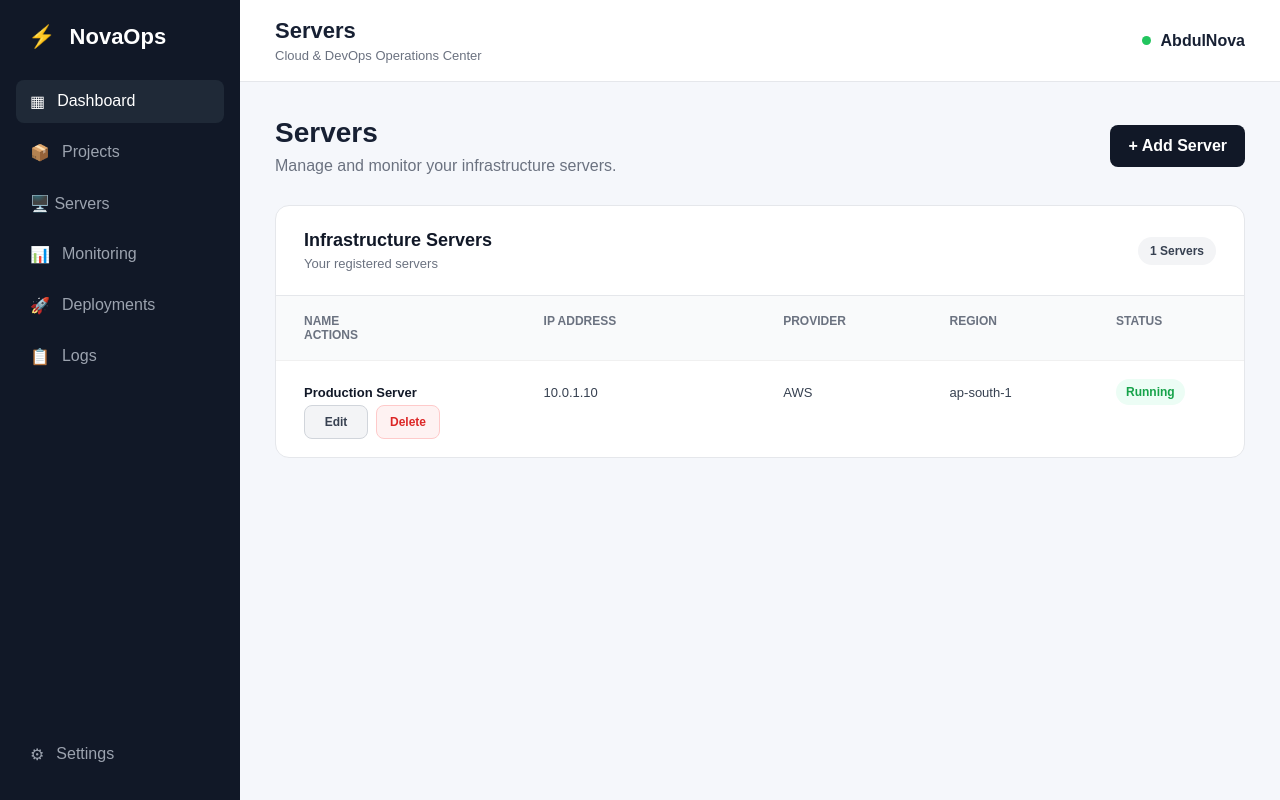
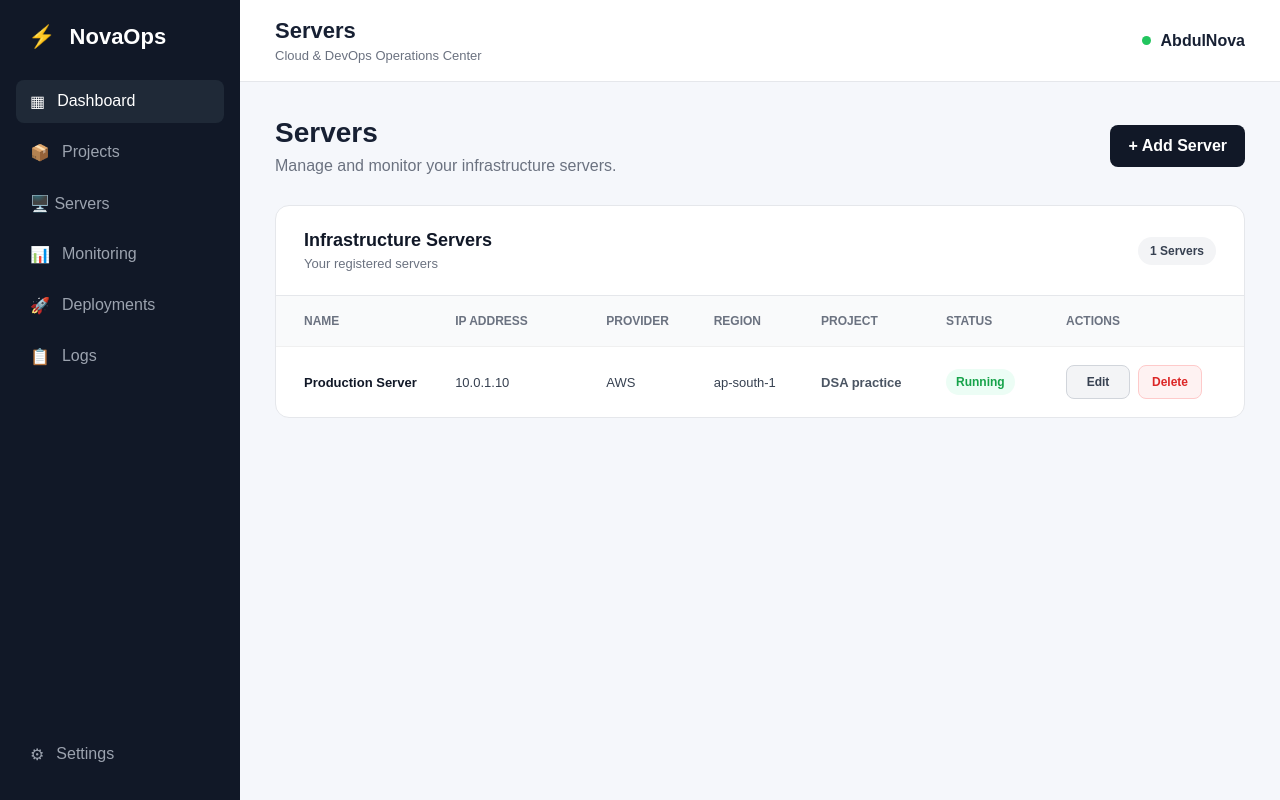
Before and after one commit to abdulwasim19/NovaOps-1.0, a Flask app: page /servers in a window 1280 px wide. Run offline with Flask 3, Linux system fonts and the light colour scheme.

Commit message:
Complete project server relationship

```diff
--- a/app.py
+++ b/app.py
@@ -16,20 +16,65 @@ db = SQLAlchemy(app)
 # MODELS
 # =========================
 
+
 class Project(db.Model):
     id = db.Column(db.Integer, primary_key=True)
-    name = db.Column(db.String(100), nullable=False)
-    description = db.Column(db.Text, nullable=False)
-    status = db.Column(db.String(50), nullable=False)
+
+    name = db.Column(
+        db.String(100),
+        nullable=False
+    )
+
+    description = db.Column(
+        db.Text,
+        nullable=False
+    )
+
+    status = db.Column(
+        db.String(50),
+        nullable=False
+    )
+
+    servers = db.relationship(
+        "Server",
+        backref="project",
+        lazy=True
+    )
 
 
 class Server(db.Model):
     id = db.Column(db.Integer, primary_key=True)
-    name = db.Column(db.String(100), nullable=False)
-    ip_address = db.Column(db.String(50), nullable=False)
-    provider = db.Column(db.String(50), nullable=False)
-    region = db.Column(db.String(50), nullable=False)
-    status = db.Column(db.String(50), nullable=False)
+
+    name = db.Column(
+        db.String(100),
+        nullable=False
+    )
+
+    ip_address = db.Column(
+        db.String(50),
+        nullable=False
+    )
+
+    provider = db.Column(
+        db.String(50),
+        nullable=False
+    )
+
+    region = db.Column(
+        db.String(50),
+        nullable=False
+    )
+
+    status = db.Column(
+        db.String(50),
+        nullable=False
+    )
+
+    project_id = db.Column(
+        db.Integer,
+        db.ForeignKey("project.id"),
+        nullable=True
+    )
 
 
 # =========================
@@ -147,6 +192,8 @@ def servers():
 @app.route("/servers/new", methods=["GET", "POST"])
 def new_server():
 
+    projects = Project.query.all()
+
     if request.method == "POST":
 
         name = request.form["name"]
@@ -154,13 +201,15 @@ def new_server():
         provider = request.form["provider"]
         region = request.form["region"]
         status = request.form["status"]
+        project_id = request.form["project_id"]
 
         server = Server(
             name=name,
             ip_address=ip_address,
             provider=provider,
             region=region,
-            status=status
+            status=status,
+            project_id=project_id
         )
 
         db.session.add(server)
@@ -168,13 +217,20 @@ def new_server():
 
         return redirect(url_for("servers"))
 
-    return render_template("new_server.html")
+    return render_template(
+        "new_server.html",
+        projects=projects
+    )
 
 
 @app.route("/servers/edit/<int:server_id>", methods=["GET", "POST"])
 def edit_server(server_id):
 
     server = Server.query.get_or_404(server_id)
+
+    projects = Project.query.order_by(
+        Project.name.asc()
+    ).all()
 
     if request.method == "POST":
 
@@ -184,13 +240,21 @@ def edit_server(server_id):
         server.region = request.form["region"]
         server.status = request.form["status"]
 
+        project_id = request.form.get("project_id")
+
+        if project_id:
+            server.project_id = int(project_id)
+        else:
+            server.project_id = None
+
         db.session.commit()
 
         return redirect(url_for("servers"))
 
     return render_template(
         "edit_server.html",
-        server=server
+        server=server,
+        projects=projects
     )
 
 
--- a/static/css/style.css
+++ b/static/css/style.css
@@ -29,6 +29,7 @@ body {
     background: #111827;
     color: white;
     padding: 24px 16px;
+
     display: flex;
     flex-direction: column;
 }
@@ -52,10 +53,14 @@ body {
 .nav-item {
     text-decoration: none;
     color: #9ca3af;
+
     padding: 12px 14px;
+
     border-radius: 8px;
+
     display: flex;
     gap: 12px;
+
     transition: 0.2s;
 }
 
@@ -86,6 +91,7 @@ body {
 
 .navbar {
     height: 82px;
+
     background: white;
     border-bottom: 1px solid #e5e7eb;
 
@@ -110,13 +116,16 @@ body {
     display: flex;
     align-items: center;
     gap: 10px;
+
     font-weight: 600;
 }
 
 .status-dot {
     width: 9px;
     height: 9px;
+
     background: #22c55e;
+
     border-radius: 50%;
 }
 
@@ -158,13 +167,16 @@ body {
     justify-content: center;
 
     border: none;
+
     background: #111827;
     color: white;
 
     padding: 12px 18px;
+
     border-radius: 8px;
 
     cursor: pointer;
+
     font-weight: 600;
     text-decoration: none;
 
@@ -199,6 +211,7 @@ body {
     min-height: 145px;
 
     border-radius: 14px;
+
     border: 1px solid #e5e7eb;
 
     display: flex;
@@ -210,6 +223,7 @@ body {
 
 .stat-card:hover {
     transform: translateY(-2px);
+
     box-shadow: 0 8px 25px rgba(0, 0, 0, 0.05);
 }
 
@@ -221,6 +235,7 @@ body {
 
 .stat-label {
     color: #6b7280;
+
     font-size: 13px;
     font-weight: 600;
 }
@@ -238,6 +253,7 @@ body {
     margin-top: 10px;
 
     color: #9ca3af;
+
     font-size: 12px;
 }
 
@@ -252,6 +268,7 @@ body {
     background: white;
 
     border: 1px solid #e5e7eb;
+
     border-radius: 14px;
 
     padding: 26px 28px;
@@ -280,6 +297,7 @@ body {
     margin-top: 5px;
 
     color: #6b7280;
+
     font-size: 13px;
 }
 
@@ -407,6 +425,7 @@ body {
     background: white;
 
     border: 1px solid #e5e7eb;
+
     border-radius: 12px;
 
     padding: 25px;
@@ -443,6 +462,7 @@ body {
 
 .project-card p {
     color: #6b7280;
+
     line-height: 1.6;
 }
 
@@ -484,6 +504,7 @@ body {
 
 .secondary-btn {
     background: #f3f4f6;
+
     color: #374151;
 
     border: 1px solid #d1d5db;
@@ -495,6 +516,7 @@ body {
 
 .danger-btn {
     background: #fef2f2;
+
     color: #dc2626;
 
     border: 1px solid #fecaca;
@@ -517,7 +539,7 @@ body {
 
 
 /* =========================================
-   NEW PROJECT FORM
+   FORM CARD
 ========================================= */
 
 .form-card {
@@ -611,6 +633,41 @@ body {
 
 
 /* =========================================
+   FORM ACTIONS
+========================================= */
+
+.form-actions {
+    display: flex;
+
+    align-items: center;
+
+    gap: 12px;
+
+    margin-top: 10px;
+}
+
+.form-actions .primary-btn,
+.form-actions .secondary-btn {
+    padding: 12px 18px;
+
+    border-radius: 9px;
+
+    font-size: 14px;
+
+    font-weight: 600;
+
+    text-decoration: none;
+}
+
+.form-actions .secondary-btn {
+    display: inline-flex;
+
+    align-items: center;
+    justify-content: center;
+}
+
+
+/* =========================================
    EMPTY STATE
 ========================================= */
 
@@ -633,8 +690,244 @@ body {
 
 
 /* =========================================
+   SERVERS
+========================================= */
+
+.server-card {
+    background: #ffffff;
+
+    border: 1px solid #e5e7eb;
+
+    border-radius: 14px;
+
+    overflow: hidden;
+}
+
+.server-card-header {
+    display: flex;
+
+    align-items: center;
+
+    justify-content: space-between;
+
+    padding: 24px 28px;
+
+    border-bottom: 1px solid #e5e7eb;
+}
+
+.server-card-header h2 {
+    font-size: 18px;
+
+    color: #111827;
+}
+
+.server-card-header p {
+    margin-top: 5px;
+
+    color: #6b7280;
+
+    font-size: 13px;
+}
+
+.server-count {
+    padding: 7px 12px;
+
+    background: #f3f4f6;
+
+    color: #374151;
+
+    border-radius: 20px;
+
+    font-size: 12px;
+
+    font-weight: 600;
+}
+
+
+/* =========================================
+   SERVER TABLE
+========================================= */
+
+.server-table {
+    width: 100%;
+}
+
+.server-table-header,
+.server-row {
+    display: grid;
+
+    grid-template-columns:
+        1.5fr 1.5fr 1fr 1fr 1.2fr 100px 150px;
+
+    align-items: center;
+
+    column-gap: 20px;
+
+    padding: 18px 28px;
+}
+
+.server-table-header {
+    background: #f9fafb;
+
+    color: #6b7280;
+
+    font-size: 12px;
+
+    font-weight: 600;
+
+    text-transform: uppercase;
+}
+
+.server-row {
+    border-top: 1px solid #f0f0f0;
+
+    color: #374151;
+
+    font-size: 13px;
+}
+
+.server-name {
+    font-weight: 600;
+
+    color: #111827;
+}
+
+.server-project {
+    font-weight: 600;
+
+    color: #4b5563;
+
+    overflow: hidden;
+
+    white-space: nowrap;
+
+    text-overflow: ellipsis;
+}
+
+
+/* =========================================
+   SERVER STATUS
+========================================= */
+
+.server-status {
+    justify-self: start;
+
+    padding: 6px 10px;
+
+    border-radius: 20px;
+
+    background: #ecfdf5;
+
+    color: #16a34a;
+
+    font-size: 12px;
+
+    font-weight: 600;
+}
+
+
+/* =========================================
+   SERVER ACTIONS
+========================================= */
+
+.server-actions {
+    display: flex;
+
+    align-items: center;
+
+    justify-content: flex-start;
+
+    gap: 8px;
+
+    white-space: nowrap;
+}
+
+.server-actions form {
+    display: flex;
+
+    margin: 0;
+}
+
+.server-actions .secondary-btn,
+.server-actions .danger-btn {
+    width: 64px;
+
+    height: 34px;
+
+    display: inline-flex;
+
+    align-items: center;
+
+    justify-content: center;
+
+    padding: 0;
+
+    border-radius: 8px;
+
+    font-family: inherit;
+
+    font-size: 12px;
+
+    font-weight: 600;
+
+    text-decoration: none;
+
+    box-sizing: border-box;
+
+    transition: all 0.2s ease;
+}
+
+.server-actions .secondary-btn {
+    background: #f3f4f6;
+
+    color: #374151;
+
+    border: 1px solid #d1d5db;
+}
+
+.server-actions .secondary-btn:hover {
+    background: #e5e7eb;
+
+    border-color: #cbd5e1;
+
+    transform: translateY(-1px);
+}
+
+.server-actions .danger-btn {
+    background: #fef2f2;
+
+    color: #dc2626;
+
+    border: 1px solid #fecaca;
+
+    cursor: pointer;
+}
+
+.server-actions .danger-btn:hover {
+    background: #fee2e2;
+
+    border-color: #fca5a5;
+
+    transform: translateY(-1px);
+}
+
+
+/* =========================================
    RESPONSIVE
 ========================================= */
+
+@media (max-width: 1200px) {
+
+    .server-table {
+        overflow-x: auto;
+    }
+
+    .server-table-header,
+    .server-row {
+        min-width: 1050px;
+    }
+}
+
 
 @media (max-width: 1000px) {
 
@@ -699,213 +992,18 @@ body {
     .recent-project-info p {
         white-space: normal;
     }
+
+    .form-card {
+        margin: 20px 0;
+
+        padding: 22px;
     }
 
-/* =========================================
-   SERVERS
-========================================= */
-
-.server-card {
-    background: #ffffff;
-    border: 1px solid #e5e7eb;
-    border-radius: 14px;
-    overflow: hidden;
+    .form-actions {
+        flex-wrap: wrap;
     }
 
     .server-card-header {
-    display: flex;
-    align-items: center;
-    justify-content: space-between;
-
-    padding: 24px 28px;
-
-    border-bottom: 1px solid #e5e7eb;
+        padding: 20px;
     }
-
-.server-card-header h2 {
-    font-size: 18px;
-    color: #111827;
 }
-
-.server-card-header p {
-    margin-top: 5px;
-    color: #6b7280;
-    font-size: 13px;
-}
-
-.server-count {
-    padding: 7px 12px;
-
-    background: #f3f4f6;
-    color: #374151;
-
-    border-radius: 20px;
-
-    font-size: 12px;
-    font-weight: 600;
-}
-
-.server-table {
-    width: 100%;
-}
-
-.server-table-header,
-.server-row {
-    display: grid;
-
-    grid-template-columns:
-        1.5fr 1.5fr 1fr 1fr 100px;
-
-    align-items: center;
-
-    column-gap: 20px;
-
-    padding: 18px 28px;
-}
-
-.server-table-header {
-    background: #f9fafb;
-
-    color: #6b7280;
-
-    font-size: 12px;
-    font-weight: 600;
-
-    text-transform: uppercase;
-}
-
-.server-row {
-    border-top: 1px solid #f0f0f0;
-
-    color: #374151;
-
-    font-size: 13px;
-}
-
-.server-name {
-    font-weight: 600;
-    color: #111827;
-}
-
-.server-status {
-    justify-self: start;
-
-    padding: 6px 10px;
-
-    border-radius: 20px;
-
-    background: #ecfdf5;
-    color: #16a34a;
-
-    font-size: 12px;
-    font-weight: 600;
-}
-
-/* =========================================
-   FORM ACTIONS
-========================================= */
-
-.form-actions {
-    display: flex;
-    align-items: center;
-    gap: 12px;
-    margin-top: 10px;
-}
-
-.form-actions .primary-btn,
-.form-actions .secondary-btn {
-    padding: 12px 18px;
-    border-radius: 9px;
-    font-size: 14px;
-    font-weight: 600;
-    text-decoration: none;
-}
-
-.form-actions .secondary-btn {
-    display: inline-flex;
-    align-items: center;
-    justify-content: center;
-}
-
-/* =========================================
-   SERVER ACTION BUTTON
-========================================= */
-
-.server-actions {
-    display: flex;
-    align-items: center;
-    justify-content: flex-start;
-}
-
-.server-actions .secondary-btn {
-    display: inline-flex;
-    align-items: center;
-    justify-content: center;
-
-    min-width: 64px;
-    height: 34px;
-
-    padding: 0 12px;
-
-    border-radius: 8px;
-
-    background: #f3f4f6;
-    color: #374151;
-
-    border: 1px solid #d1d5db;
-
-    font-size: 12px;
-    font-weight: 600;
-
-    text-decoration: none;
-
-    transition: all 0.2s ease;
-}
-
-.server-actions .secondary-btn:hover {
-    background: #e5e7eb;
-    border-color: #cbd5e1;
-    transform: translateY(-1px);
-}
-
-.server-actions {
-    display: flex;
-    align-items: center;
-    gap: 8px;
-}
-
-.server-actions form {
-    margin: 0;
-}
-
-.server-actions .danger-btn {
-    display: inline-flex;
-    align-items: center;
-    justify-content: center;
-
-    min-width: 64px;
-    height: 34px;
-
-    padding: 0 12px;
-
-    border-radius: 8px;
-
-    background: #fef2f2;
-    color: #dc2626;
-
-    border: 1px solid #fecaca;
-
-    font-family: inherit;
-    font-size: 12px;
-    font-weight: 600;
-
-    cursor: pointer;
-
-    transition: all 0.2s ease;
-}
-
-.server-actions .danger-btn:hover {
-    background: #fee2e2;
-    border-color: #fca5a5;
-    transform: translateY(-1px);
-}
--- a/templates/servers.html
+++ b/templates/servers.html
@@ -26,6 +26,8 @@ Servers
 
 <div class="server-card">
 
+    <!-- Server Card Header -->
+
     <div class="server-card-header">
 
         <div>
@@ -40,7 +42,11 @@ Servers
     </div>
 
 
+    <!-- Server Table -->
+
     <div class="server-table">
+
+        <!-- Table Header -->
 
         <div class="server-table-header">
 
@@ -48,11 +54,14 @@ Servers
             <span>IP Address</span>
             <span>Provider</span>
             <span>Region</span>
+            <span>Project</span>
             <span>Status</span>
             <span>Actions</span>
 
         </div>
 
+
+        <!-- Server Rows -->
 
         {% for server in servers %}
 
@@ -74,10 +83,22 @@ Servers
                 {{ server.region }}
             </span>
 
+            <span class="server-project">
+
+                {% if server.project %}
+                {{ server.project.name }}
+                {% else %}
+                Unassigned
+                {% endif %}
+
+            </span>
+
             <span class="server-status">
                 {{ server.status }}
             </span>
 
+
+            <!-- Actions -->
 
             <div class="server-actions">
 
@@ -85,20 +106,24 @@ Servers
                     Edit
                 </a>
 
+
                 <form action="{{ url_for('delete_server', server_id=server.id) }}" method="POST"
                     onsubmit="return confirm('Are you sure you want to delete this server?');">
+
                     <button type="submit" class="danger-btn">
                         Delete
                     </button>
+
                 </form>
 
             </div>
 
+        </div>
 
 
-        </div>
+        {% else %}
 
-        {% else %}
+        <!-- Empty State -->
 
         <div class="empty-state">
 
@@ -107,6 +132,10 @@ Servers
             <p>
                 Add your first infrastructure server to NovaOps.
             </p>
+
+            <a href="{{ url_for('new_server') }}" class="primary-btn">
+                + Add Server
+            </a>
 
         </div>
 
```
Also changed, not shown: templates/edit_server.html (+69 -9 lines), templates/new_server.html (+23 -0 lines), instance/novaops.db. Lines whose indentation alone changed are shown as unchanged.
